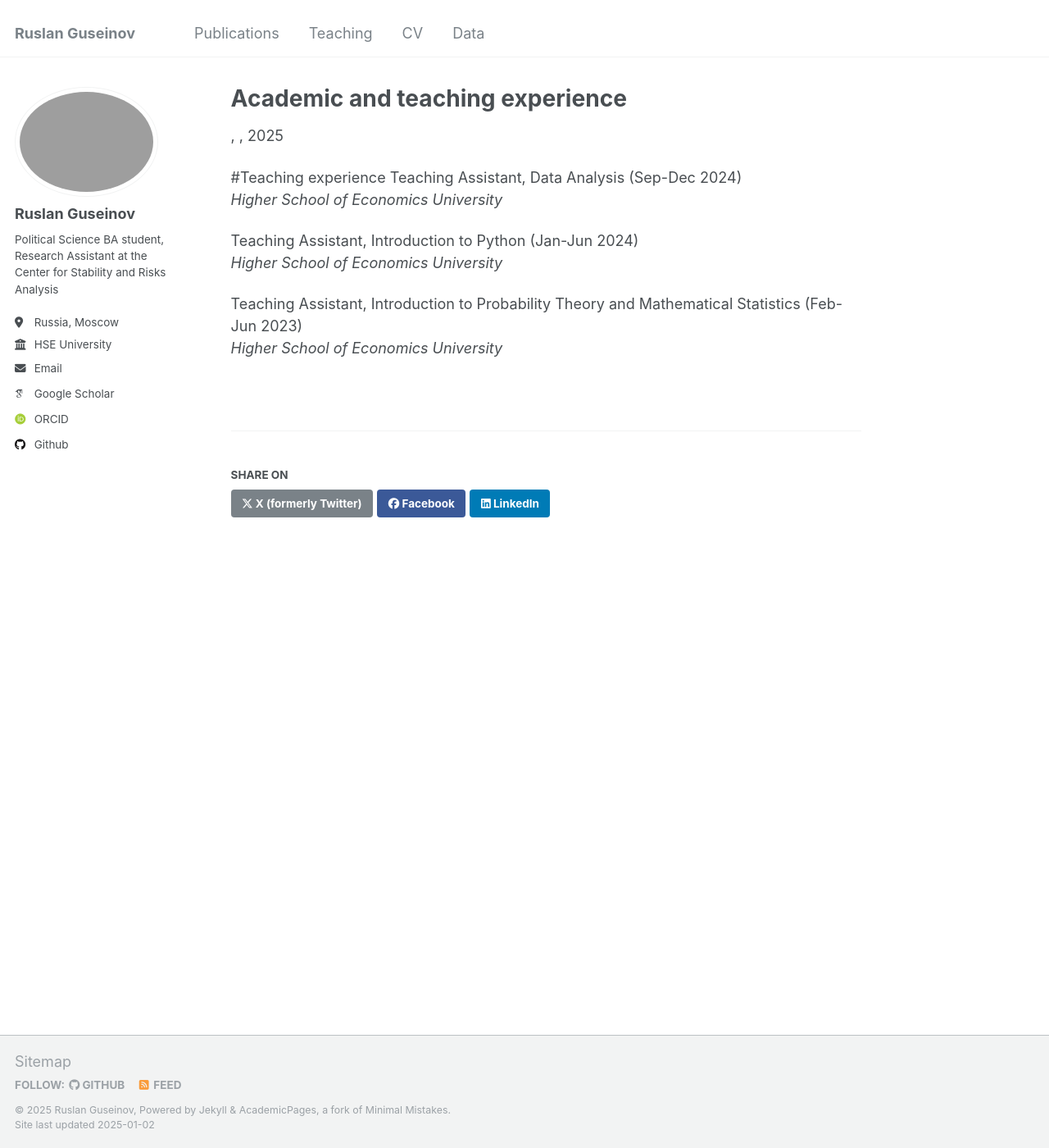
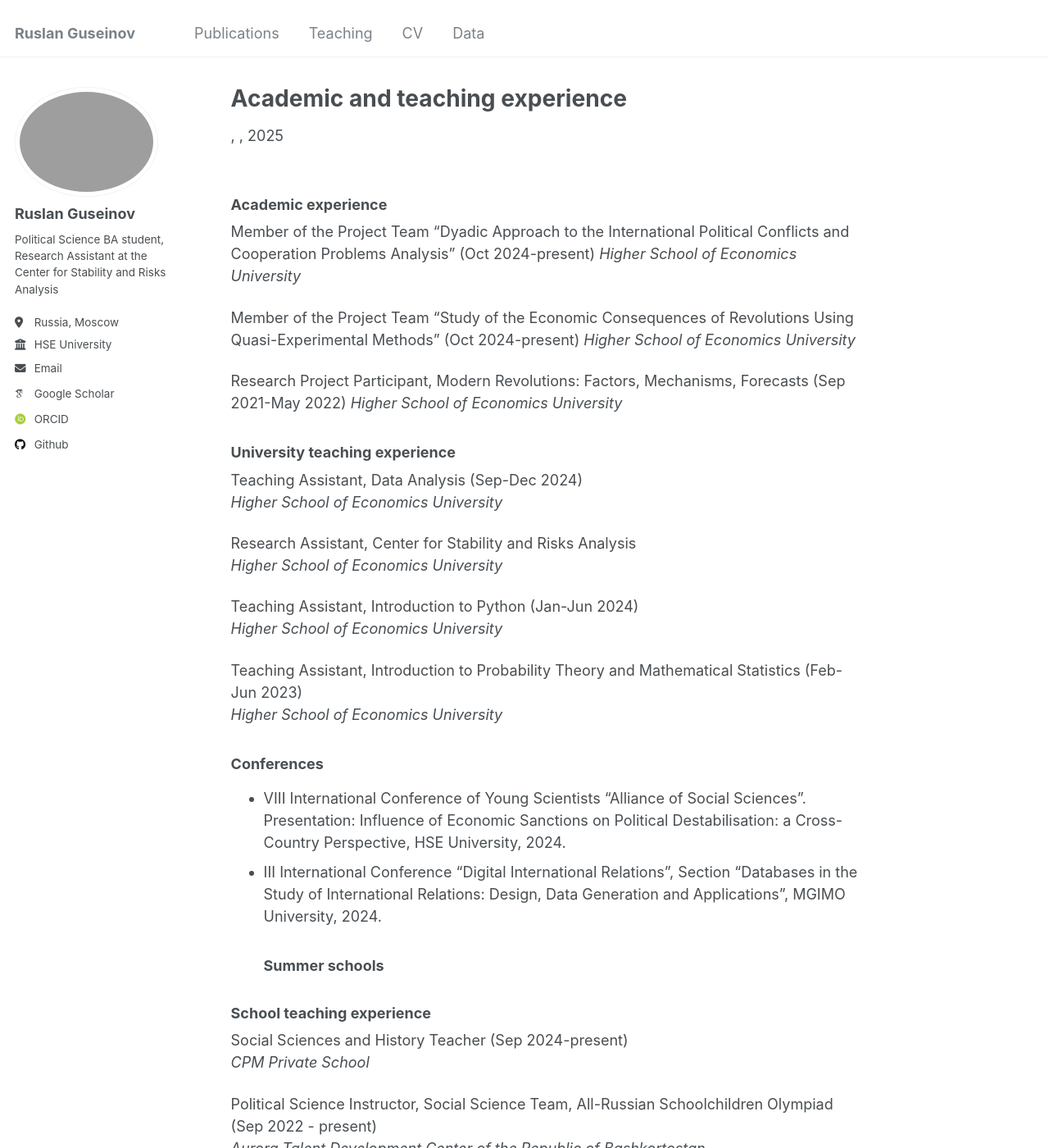
Before and after one commit to rguseinov/rguseinov.github.io, a Jekyll site: the page built from _teaching/Teaching.md, in a window 1280 px wide and 1400 px high. Shown: the whole window at 82% size. Built offline with Jekyll 4.4.1, drawn with Linux system fonts in a browser that asks for light colours; some web fonts are replaced; some of the changed text lies outside the part shown.

Commit message:
Update Teaching.md

```diff
--- a/_teaching/Teaching.md
+++ b/_teaching/Teaching.md
@@ -3,9 +3,21 @@ title: "Academic and teaching experience"
 collection: teaching
 ---
 
+### Academic experience
+Member of the Project Team “Dyadic Approach to the International Political Conflicts and Cooperation Problems Analysis” (Oct 2024-present)
+_Higher School of Economics University_
 
-#Teaching experience
+Member of the Project Team “Study of the Economic Consequences of Revolutions Using Quasi-Experimental Methods” (Oct 2024-present)
+_Higher School of Economics University_
+
+Research Project Participant, Modern Revolutions: Factors, Mechanisms, Forecasts (Sep 2021-May 2022)
+_Higher School of Economics University_
+
+### University teaching experience
 Teaching Assistant, Data Analysis (Sep-Dec 2024)\
+_Higher School of Economics University_
+
+Research Assistant, Center for Stability and Risks Analysis\
 _Higher School of Economics University_
 
 Teaching Assistant, Introduction to Python (Jan-Jun 2024)\
@@ -13,3 +25,18 @@ _Higher School of Economics University_
 
 Teaching Assistant, Introduction to Probability Theory and Mathematical Statistics (Feb-Jun 2023)\
 _Higher School of Economics University_
+
+### Conferences
+* VIII International Conference of Young Scientists “Alliance of Social Sciences”. Presentation: Influence of Economic Sanctions on Political Destabilisation: a Cross-Country Perspective, HSE University, 2024.
+* III International Conference “Digital International Relations”, Section “Databases in the Study of International Relations: Design, Data Generation and Applications”, MGIMO University, 2024.
+### Summer schools
+
+### School teaching experience
+Social Sciences and History Teacher (Sep 2024-present)\
+_CPM Private School_
+
+Political Science Instructor, Social Science Team, All-Russian Schoolchildren Olympiad (Sep 2022 - present)\
+_Aurora Talent Development Center of the Republic of Bashkortostan_
+
+Political Science teacher (Sep 2021-present)\
+_“Commonwealth” Online School_
```
